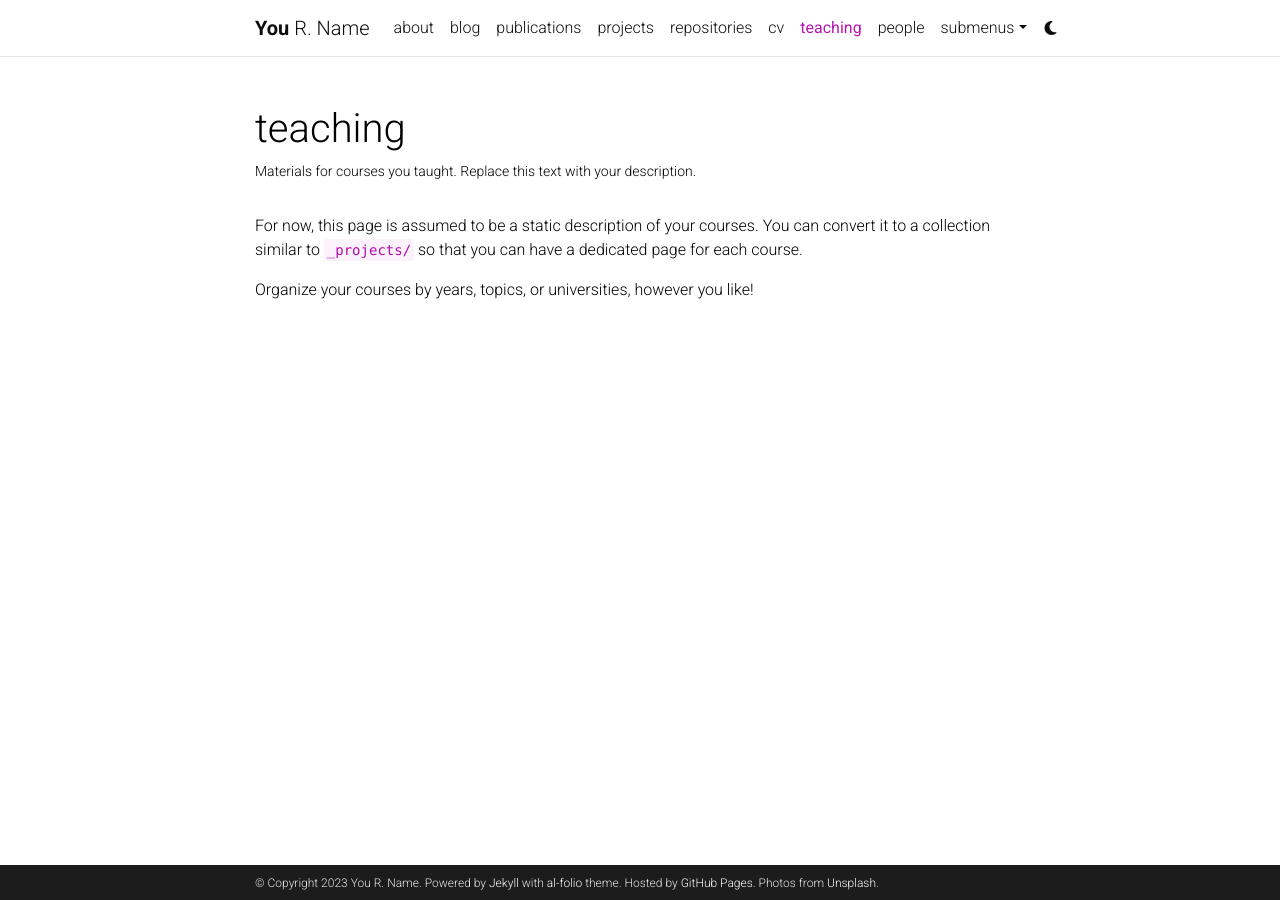
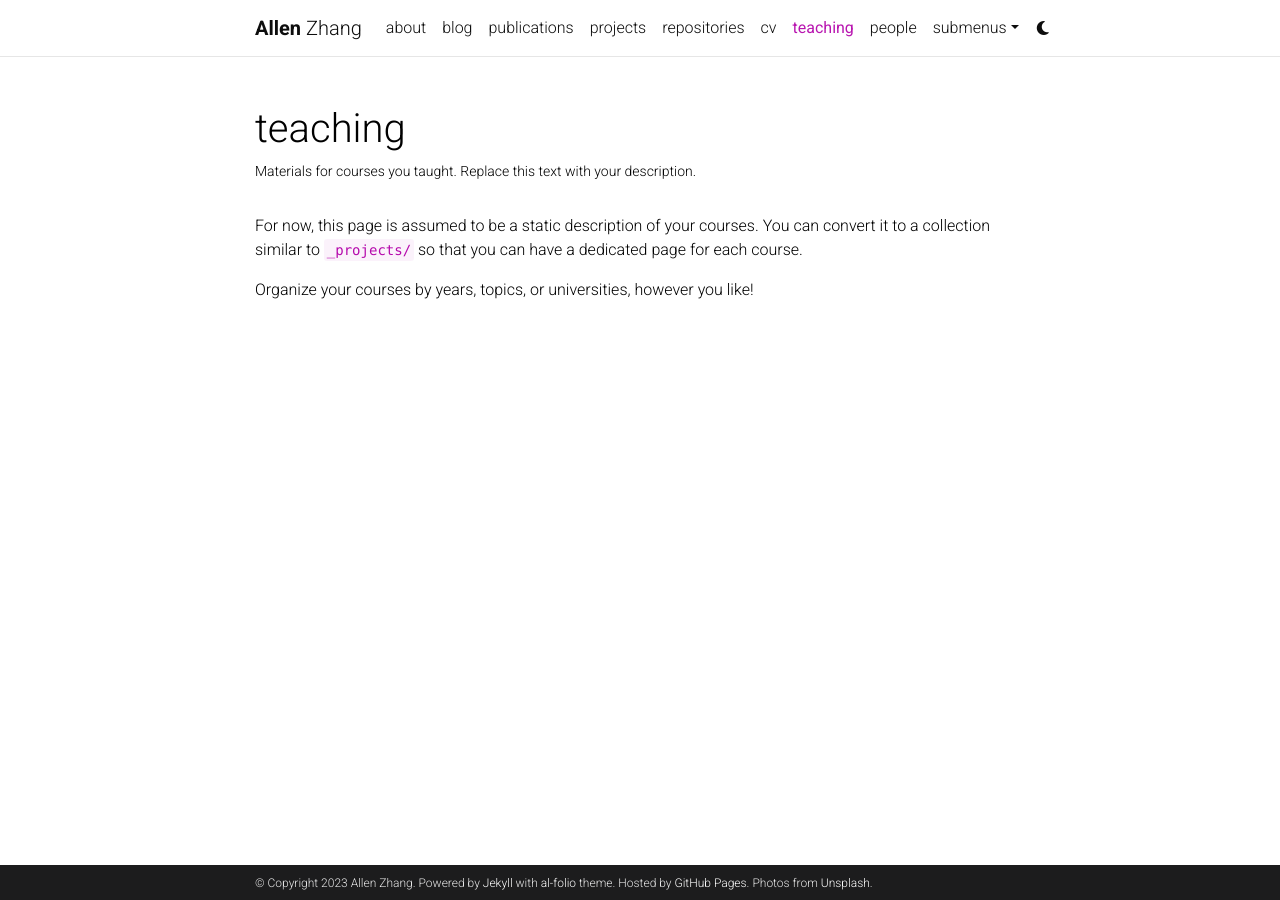
Before and after one commit to AllenForReal/Research_lab.github.io, a Jekyll site: the page built from _pages/teaching.md, in a window 1280 px wide. Built offline with Jekyll 4.4.1, drawn with Linux system fonts in a browser that asks for light colours; comment, search, counter and statistics services are not loaded; a style sheet for code colours, icons or effects is not loaded.

Commit message:
first deploy

```diff
--- a/_config.yml
+++ b/_config.yml
@@ -3,9 +3,9 @@
 # -----------------------------------------------------------------------------
 
 title: blank # the website title (if blank, full name will be used instead)
-first_name: You
-middle_name: R.
-last_name: Name
+first_name: Allen
+middle_name:
+last_name: Zhang
 email: you@example.com
 description: > # the ">" symbol means to ignore newlines until "footer_text:"
   A simple, whitespace theme for academics. Based on [*folio](https://github.com/bogoli/-folio) design.
@@ -18,8 +18,8 @@
 lang: en # the language of your site (for example: en, fr, cn, ru, etc.)
 icon: ⚛️  # the emoji used as the favicon (alternatively, provide image name in /assets/img/)
 
-url: https://alshedivat.github.io # the base hostname & protocol for your site
-baseurl: /al-folio # the subpath of your site, e.g. /blog/
+url: https://AllenForReal.github.io # the base hostname & protocol for your site
+baseurl: /Research_lab # the subpath of your site, e.g. /blog/
 last_updated: false # set to true if you want to display last updated in the footer
 impressum_path:  # set to path to include impressum link in the footer, use the same path as permalink in a page, helps to conform with EU GDPR
 
```
